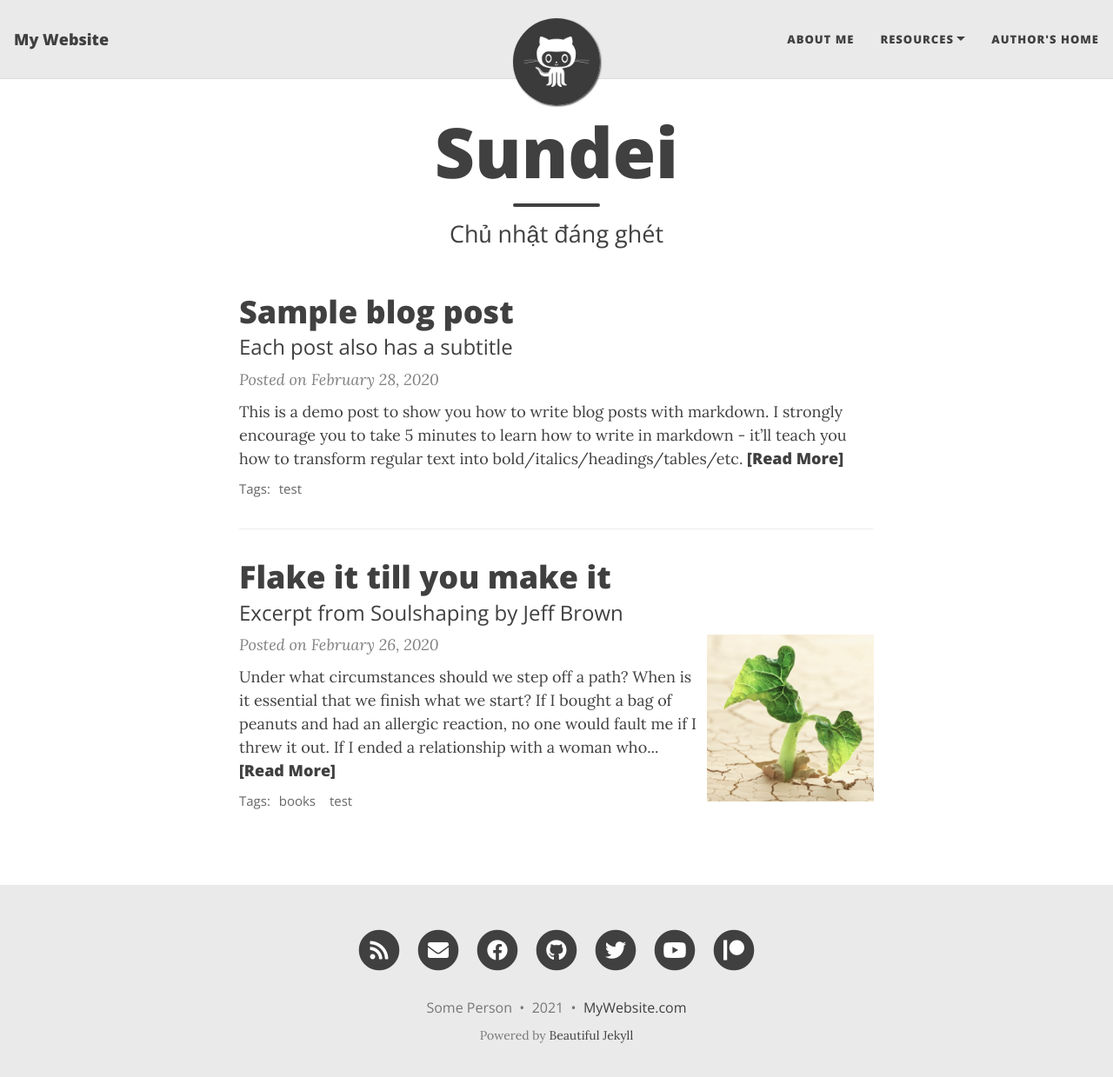
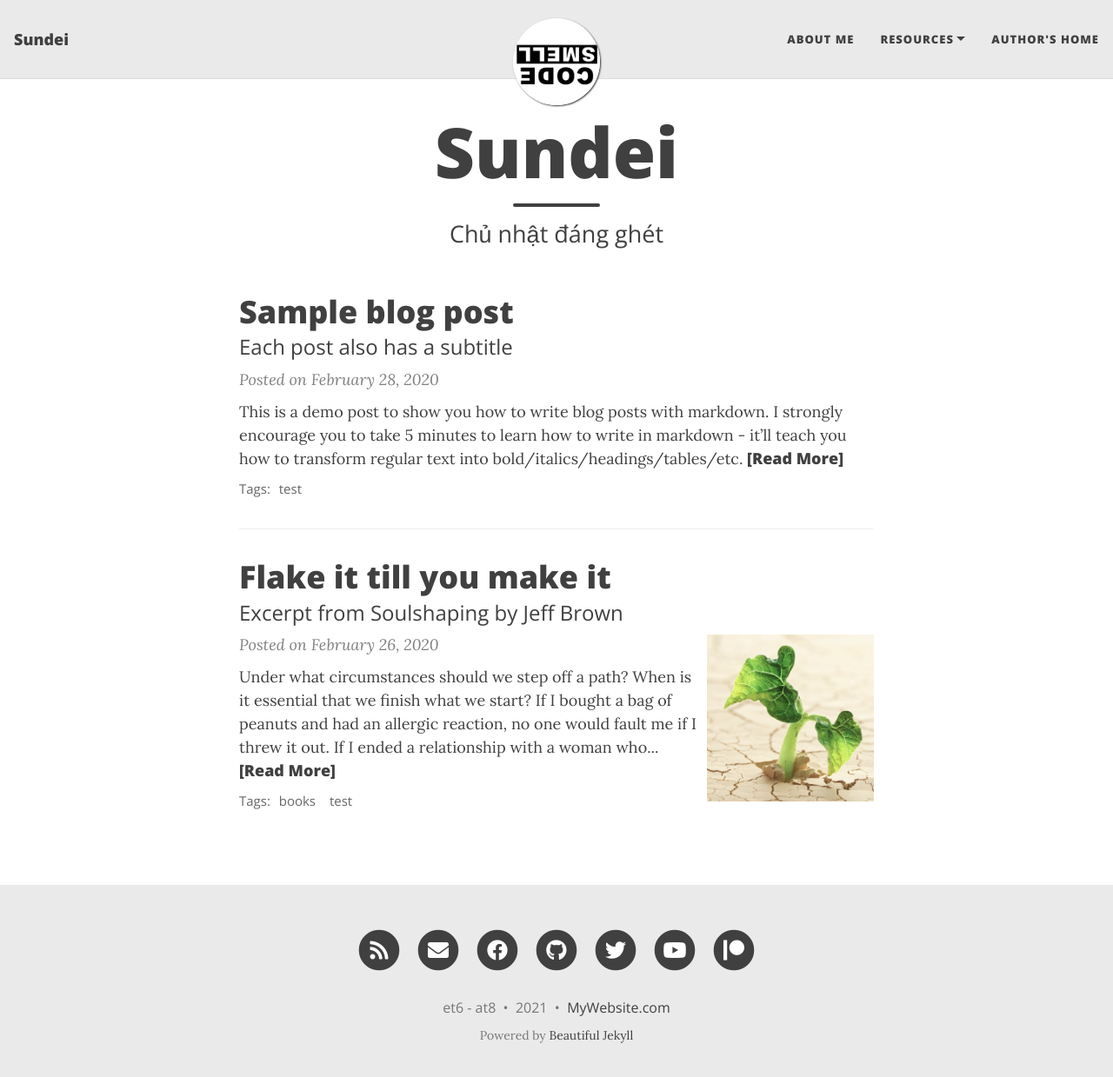
Before and after one commit to tuannguyenht/sundei, a Jekyll site: the page built from index.html, in a window 1280 px wide and 1252 px high. Shown: the top 1239 px of the window at 87% size. Built offline with Jekyll 4.4.1, drawn with Linux system fonts in a browser that asks for light colours; nearby versions of some CDN libraries; the list of posts is cut into pages by our own code.

Commit message:
change content

```diff
--- a/_config.yml
+++ b/_config.yml
@@ -6,19 +6,19 @@
 # --- Required options --- #
 
 # Name of website
-title: My Website
+title: Sundei
 
 # Your name to show in the footer
-author: Some Person
+author: et6 - at8
 
 # --- List of links in the navigation bar --- #
 
 navbar-links:
   About Me: "aboutme"
   Resources:
-    - Beautiful Jekyll: "https://beautifuljekyll.com"
-    - Learn markdown: "https://www.markdowntutorial.com/"
-  Author's home: "https://deanattali.com"
+    - Fridei: "http://fridei.nhungngaycuoituan.com"
+    - Weekends: "http://nhungngaycuoituan.com"
+  Author's home: "http://nhungngaycuoituan.com"
 
 # --- Logo --- #
 
```
Also changed, not shown: assets/img/avatar-icon.png.
